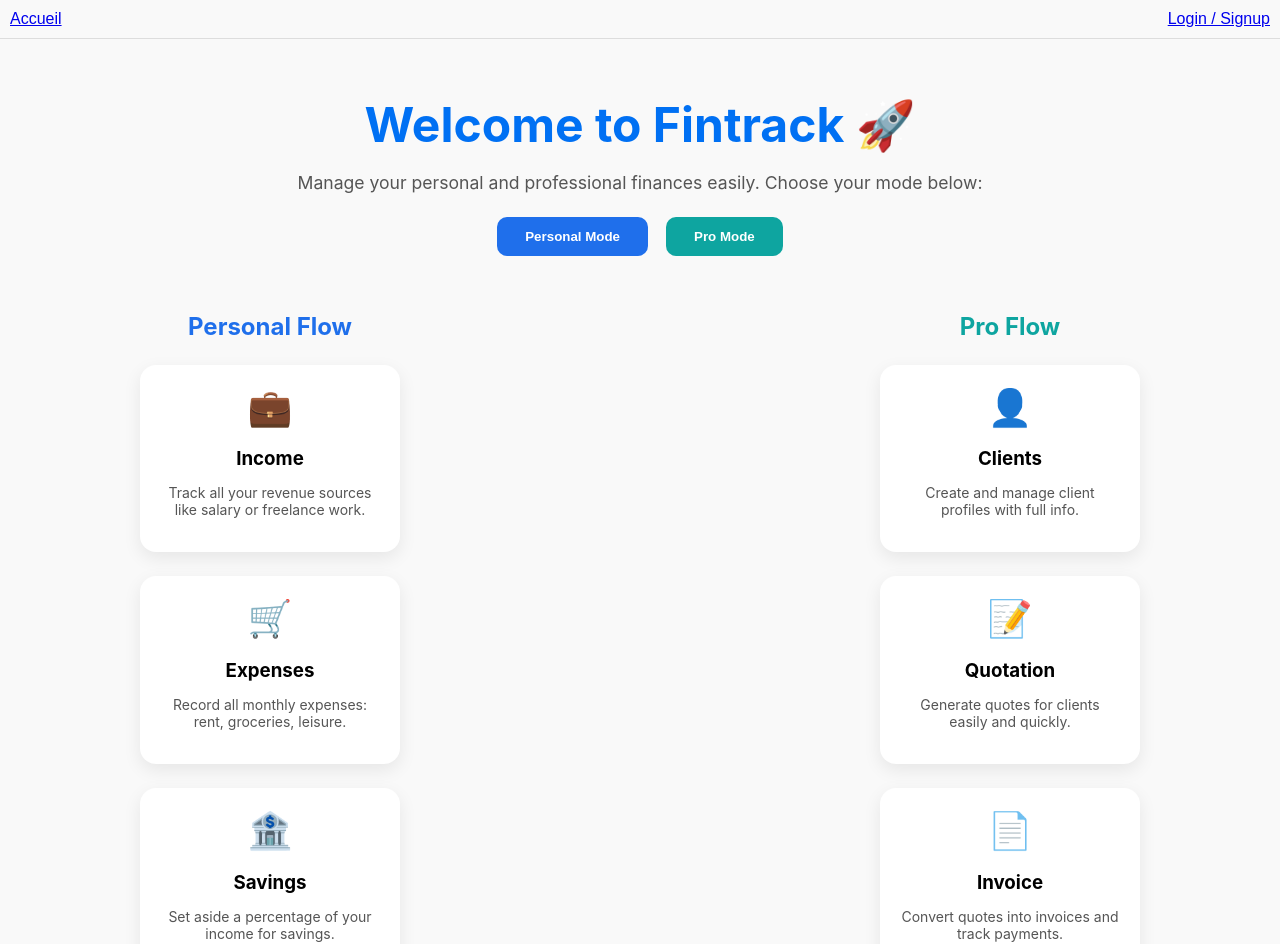
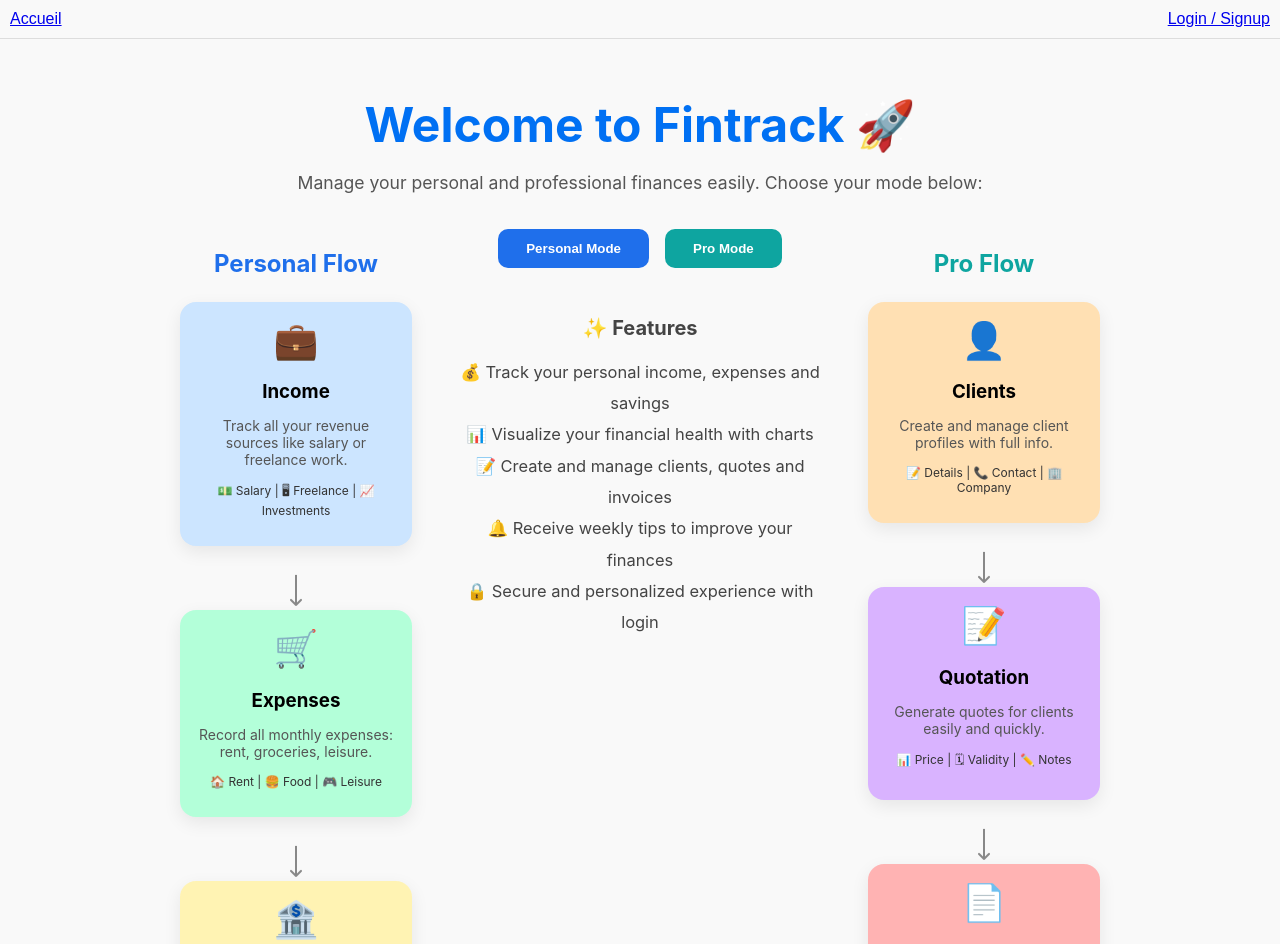
Before and after one commit to allanbavajee/fintrack, a Next.js app: page / in a window 1280 px wide. Shown: the top 944 px of the page. Built offline with nearby package versions, Linux system fonts and the light colour scheme; no server answers.

Commit message:
Update index.js

```diff
--- a/pages/index.js
+++ b/pages/index.js
@@ -1,28 +1,101 @@
 /* pages/index.jsx */
 import Link from "next/link";
+import { useEffect, useState } from "react";
 
 export default function Home() {
   const personalSteps = [
-    { step: 1, title: "Income", icon: "💼", desc: "Track all your revenue sources like salary or freelance work." },
-    { step: 2, title: "Expenses", icon: "🛒", desc: "Record all monthly expenses: rent, groceries, leisure." },
-    { step: 3, title: "Savings", icon: "🏦", desc: "Set aside a percentage of your income for savings." },
+    {
+      step: 1,
+      title: "Income",
+      icon: "💼",
+      desc: "Track all your revenue sources like salary or freelance work.",
+      extra: "💵 Salary | 🖥 Freelance | 📈 Investments",
+      color: "#cce5ff",
+    },
+    {
+      step: 2,
+      title: "Expenses",
+      icon: "🛒",
+      desc: "Record all monthly expenses: rent, groceries, leisure.",
+      extra: "🏠 Rent | 🍔 Food | 🎮 Leisure",
+      color: "#b3ffd9",
+    },
+    {
+      step: 3,
+      title: "Savings",
+      icon: "🏦",
+      desc: "Set aside a percentage of your income for savings.",
+      extra: "💰 Bank | 🏠 Emergency Fund | 🎯 Goals",
+      color: "#fff3b3",
+    },
   ];
 
   const proSteps = [
-    { step: 1, title: "Clients", icon: "👤", desc: "Create and manage client profiles with full info." },
-    { step: 2, title: "Quotation", icon: "📝", desc: "Generate quotes for clients easily and quickly." },
-    { step: 3, title: "Invoice", icon: "📄", desc: "Convert quotes into invoices and track payments." },
+    {
+      step: 1,
+      title: "Clients",
+      icon: "👤",
+      desc: "Create and manage client profiles with full info.",
+      extra: "📝 Details | 📞 Contact | 🏢 Company",
+      color: "#ffe0b3",
+    },
+    {
+      step: 2,
+      title: "Quotation",
+      icon: "📝",
+      desc: "Generate quotes for clients easily and quickly.",
+      extra: "📊 Price | 🗓 Validity | ✏️ Notes",
+      color: "#d9b3ff",
+    },
+    {
+      step: 3,
+      title: "Invoice",
+      icon: "📄",
+      desc: "Convert quotes into invoices and track payments.",
+      extra: "💳 Payment | 📅 Due Date | 🧾 Status",
+      color: "#ffb3b3",
+    },
   ];
 
-  const cardStyle = {
-    background: "#fff",
+  const [animate, setAnimate] = useState(false);
+
+  useEffect(() => {
+    const timer = setTimeout(() => setAnimate(true), 200);
+    return () => clearTimeout(timer);
+  }, []);
+
+  const cardStyle = (bg) => ({
+    background: bg,
     borderRadius: 16,
-    padding: "20px",
+    padding: "16px",
     marginBottom: 24,
     boxShadow: "0 6px 18px rgba(0,0,0,0.08)",
-    maxWidth: 220,
+    maxWidth: 200,
     textAlign: "center",
-  };
+    position: "relative",
+    opacity: animate ? 1 : 0,
+    transform: animate ? "translateY(0)" : "translateY(20px)",
+    transition: "opacity 0.6s ease, transform 0.6s ease",
+  });
+
+  const arrowSVG = (
+    <svg
+      width="20"
+      height="40"
+      viewBox="0 0 20 40"
+      fill="none"
+      xmlns="http://www.w3.org/2000/svg"
+      style={{ margin: "0 auto", display: "block", animation: animate ? "arrowAnim 1s infinite alternate" : "none" }}
+    >
+      <path d="M10 0 V30 M10 30 L5 25 M10 30 L15 25" stroke="#888" strokeWidth="2" strokeLinecap="round" strokeLinejoin="round" />
+      <style>{`
+        @keyframes arrowAnim {
+          0% { transform: translateY(0); }
+          100% { transform: translateY(6px); }
+        }
+      `}</style>
+    </svg>
+  );
 
   return (
     <div style={{ minHeight: "100vh", padding: 24, background: "#f9f9f9", fontFamily: "Inter, Arial, sans-serif" }}>
@@ -32,7 +105,29 @@
         <p style={{ fontSize: "1.1rem", color: "#555" }}>
           Manage your personal and professional finances easily. Choose your mode below:
         </p>
-        <div style={{ display: "flex", justifyContent: "center", gap: 18, marginTop: 24 }}>
+      </div>
+
+      {/* Main Layout */}
+      <div style={{ display: "flex", justifyContent: "center", maxWidth: 1200, margin: "0 auto", gap: 48 }}>
+        {/* Personal Flow (Left) */}
+        <div style={{ display: "flex", flexDirection: "column", alignItems: "center" }}>
+          <h2 style={{ color: "#1f6feb", marginBottom: 24 }}>Personal Flow</h2>
+          {personalSteps.map((item, index) => (
+            <div key={item.step} style={{ position: "relative" }}>
+              <div style={cardStyle(item.color)}>
+                <div style={{ fontSize: 36, marginBottom: 8 }}>{item.icon}</div>
+                <h3 style={{ marginBottom: 6 }}>{item.title}</h3>
+                <p style={{ fontSize: 14, color: "#555" }}>{item.desc}</p>
+                <p style={{ fontSize: 12, color: "#333", marginTop: 6 }}>{item.extra}</p>
+              </div>
+              {index < personalSteps.length - 1 && arrowSVG}
+            </div>
+          ))}
+        </div>
+
+        {/* Center - Buttons + Features */}
+        <div style={{ display: "flex", flexDirection: "column", alignItems: "center", maxWidth: 360 }}>
+          <div style={{ display: "flex", gap: 16, marginBottom: 32 }}>
             <Link href="/personal">
               <button style={{ padding: "12px 28px", borderRadius: 10, border: "none", cursor: "pointer", backgroundColor: "#1f6feb", color: "#fff", fontWeight: 700 }}>Personal Mode</button>
             </Link>
@@ -40,37 +135,8 @@
               <button style={{ padding: "12px 28px", borderRadius: 10, border: "none", cursor: "pointer", backgroundColor: "#0ea5a0", color: "#fff", fontWeight: 700 }}>Pro Mode</button>
             </Link>
           </div>
-      </div>
 
-      {/* Flows */}
-      <div style={{ display: "flex", justifyContent: "space-between", maxWidth: 1000, margin: "0 auto", gap: 48 }}>
-        {/* Personal Flow */}
-        <div>
-          <h2 style={{ textAlign: "center", color: "#1f6feb", marginBottom: 24 }}>Personal Flow</h2>
-          {personalSteps.map((item) => (
-            <div key={item.step} style={cardStyle}>
-              <div style={{ fontSize: 36, marginBottom: 12 }}>{item.icon}</div>
-              <h3 style={{ marginBottom: 8 }}>{item.title}</h3>
-              <p style={{ fontSize: 14, color: "#555" }}>{item.desc}</p>
-            </div>
-          ))}
-        </div>
-
-        {/* Pro Flow */}
-        <div>
-          <h2 style={{ textAlign: "center", color: "#0ea5a0", marginBottom: 24 }}>Pro Flow</h2>
-          {proSteps.map((item) => (
-            <div key={item.step} style={cardStyle}>
-              <div style={{ fontSize: 36, marginBottom: 12 }}>{item.icon}</div>
-              <h3 style={{ marginBottom: 8 }}>{item.title}</h3>
-              <p style={{ fontSize: 14, color: "#555" }}>{item.desc}</p>
-            </div>
-          ))}
-        </div>
-      </div>
-
-      {/* Features */}
-      <div style={{ maxWidth: 720, textAlign: "center", color: "#444", marginTop: 48, marginLeft: "auto", marginRight: "auto" }}>
+          <div style={{ textAlign: "center", color: "#444" }}>
             <h2 style={{ fontSize: "1.25rem", marginBottom: 12 }}>✨ Features</h2>
             <ul style={{ listStyle: "none", paddingLeft: 0, lineHeight: 1.9, fontSize: "1.03rem" }}>
               <li>💰 Track your personal income, expenses and savings</li>
@@ -81,5 +147,23 @@
             </ul>
           </div>
         </div>
+
+        {/* Pro Flow (Right) */}
+        <div style={{ display: "flex", flexDirection: "column", alignItems: "center" }}>
+          <h2 style={{ color: "#0ea5a0", marginBottom: 24 }}>Pro Flow</h2>
+          {proSteps.map((item, index) => (
+            <div key={item.step} style={{ position: "relative" }}>
+              <div style={cardStyle(item.color)}>
+                <div style={{ fontSize: 36, marginBottom: 8 }}>{item.icon}</div>
+                <h3 style={{ marginBottom: 6 }}>{item.title}</h3>
+                <p style={{ fontSize: 14, color: "#555" }}>{item.desc}</p>
+                <p style={{ fontSize: 12, color: "#333", marginTop: 6 }}>{item.extra}</p>
+              </div>
+              {index < proSteps.length - 1 && arrowSVG}
+            </div>
+          ))}
+        </div>
+      </div>
+    </div>
   );
 }
```
Lines whose indentation alone changed are shown as unchanged.
